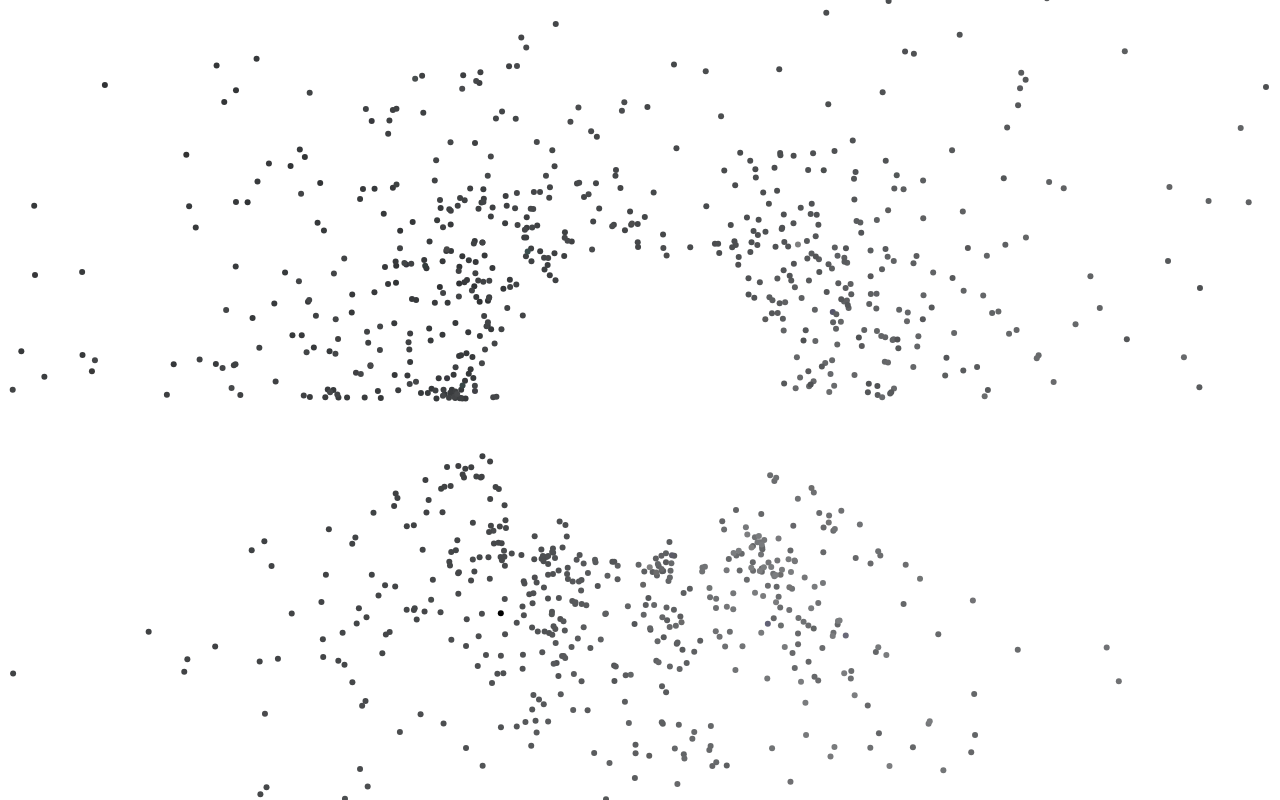
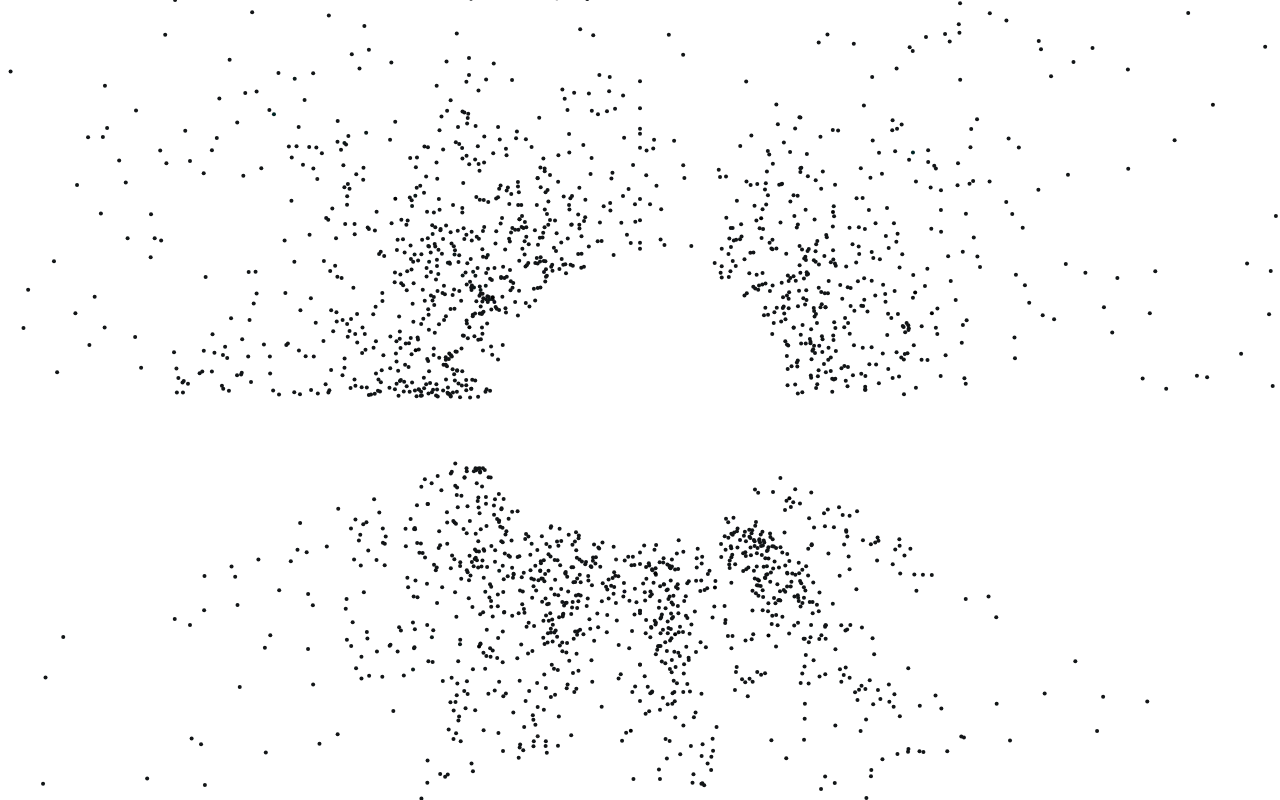
Before and after one commit to asvirtual/ZKN-landing-page, a React (Vite) app: page / in a window 1280 px wide. Built offline with nearby package versions, Linux system fonts and the light colour scheme.

Commit message:
Small tweaks to animation

```diff
--- a/src/App.jsx
+++ b/src/App.jsx
@@ -29,8 +29,9 @@ function App() {
 				fontFamily="Akashi"
 				textAlign="center"
 				textBaseLine="middle"
-				gradient={ [ [0.3, '#121517'], [0.5, '#4C4E50'], [0.7, '#BFC0C2'] ] }
-				gap={ 3 }
+				// gradient={ [ [0.3, '#121517'], [0.5, '#4C4E50'], [0.7, '#BFC0C2'] ] }
+				gradient={ [ [0, '#121517'], [1, '#121517'] ] }
+				gap={ 2 }
 				radius={ 20000 }
 				initialAnimation={ true }
 				hoverAnimation={ true }
@@ -42,7 +43,7 @@ function App() {
 				fixedExitAcceleration={ 0.2 }
 				exitDelay={ animationPeriodMillis / 2 }
 				// maxTextWidth={ 100 }
-				maxTextWidth={ animationIndex == 0 ? 100 : animationIndex == 1 ? 1000 : 500 }
+				maxTextWidth={ animationIndex == 0 ? 100 : animationIndex == 1 ? 750 : 500 }
 			/>
 
 			{/* <PixelText
--- a/src/components/PixelText/PixelText.jsx
+++ b/src/components/PixelText/PixelText.jsx
@@ -51,6 +51,20 @@ function PixelText(props) {
         }
 
         exit() {
+            this.dx = this.effect.mouse.x - this.x
+            this.dy = this.effect.mouse.y - this.y
+            this.distance = this.dx * this.dx + this.dy * this.dy
+
+            if (this.distance < this.effect.mouse.radius) {
+                this.force = -this.effect.mouse.radius / this.distance
+
+                this.angle = Math.atan2(this.dy, this.dx)
+                this.vx += this.force * Math.cos(this.angle)
+                this.vy += this.force * Math.sin(this.angle)
+
+                this.x += (this.vx *= this.friction) + (this.originX - this.x) * this.ease
+                this.y += (this.vy *= this.friction) + (this.originY - this.y) * this.ease
+            } else {
                 this.dx = (this.effect.canvasWidth / 2) - this.x
                 this.dy = (this.effect.canvasHeight / 2) - this.y
                 this.distance = this.dx * this.dx + this.dy * this.dy
@@ -65,6 +79,7 @@ function PixelText(props) {
 
                 // if ((this.x < 0 || this.x > this.effect.canvasWidth) && (this.y < 0 || this.y > this.effect.canvasHeight))
                     // this.effect.ctx.clearRect(this.x, this.y, this.effect.canvasWidth, this.effect.canvasHeight)
+            }
         }
 
     }
```
Lines whose indentation alone changed are shown as unchanged.
